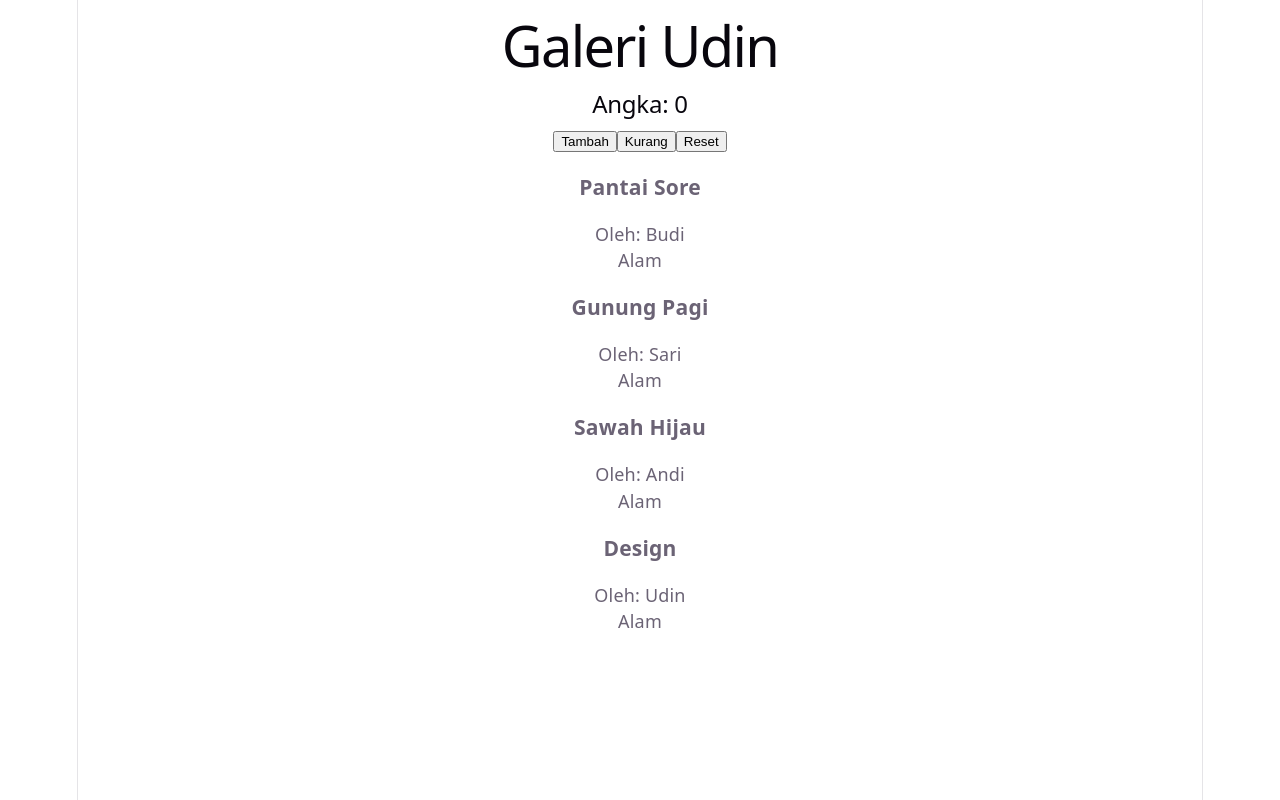
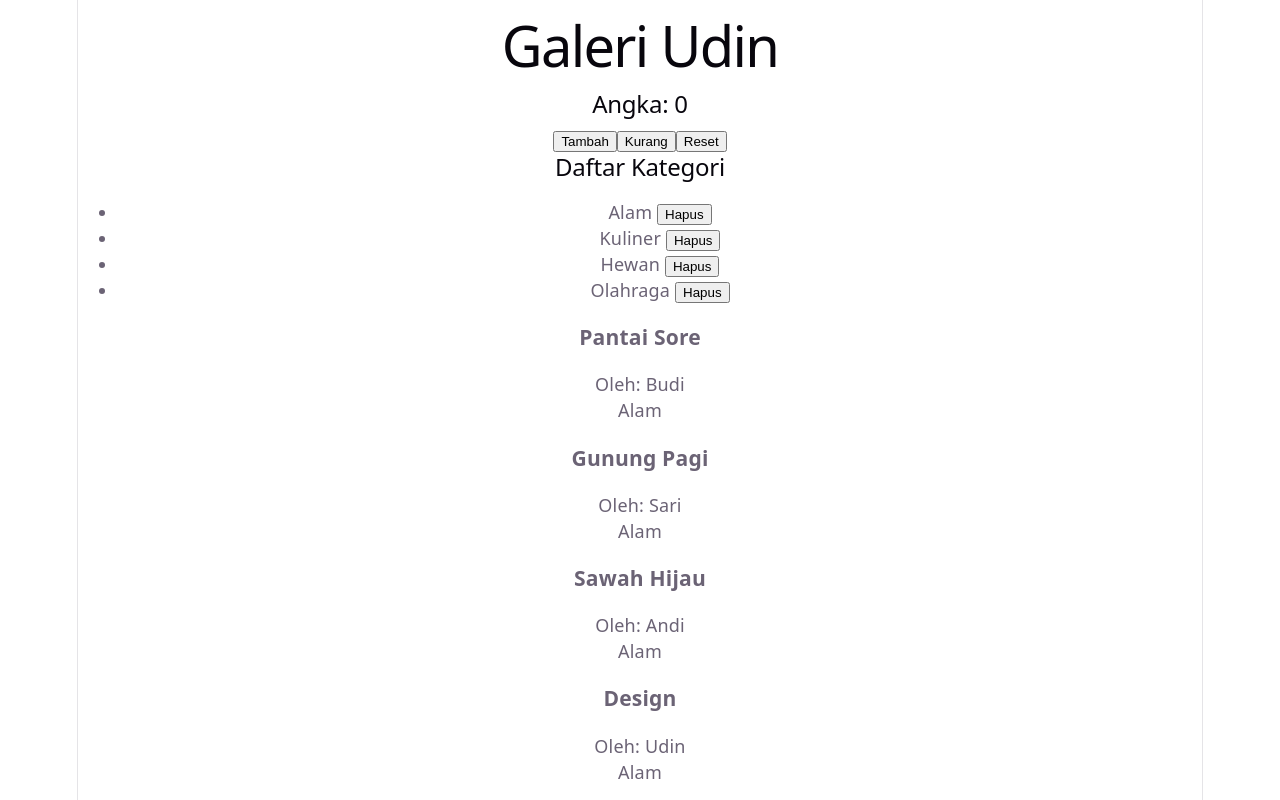
Before and after one commit to bahrudinrizki/galeri_udin, a React app in the folder frontend/: page / in a window 1280 px wide. Built offline with nearby package versions, Linux system fonts and the light colour scheme; the HTML template or start-up script is replaced by a standard one.

Commit message:
latihan daftar kategori dengan map dan filter

```diff
--- a/frontend/src/App.jsx
+++ b/frontend/src/App.jsx
@@ -1,12 +1,14 @@
 import Header from "./Header";
 import KartuFoto from "./KartuFoto";
 import Counter from "./Counter";
+import DaftarKategori from "./DaftarKategori";
 
 function App() {
   return (
     <div>
       <Header />
       <Counter/>
+      <DaftarKategori/>
       <KartuFoto judul ="Pantai Sore" pengunggah ="Budi" />
       <KartuFoto judul ="Gunung Pagi" pengunggah ="Sari" />
       <KartuFoto judul ="Sawah Hijau" pengunggah ="Andi"/>
--- /dev/null
+++ b/frontend/src/DaftarKategori.jsx
@@ -0,0 +1,30 @@
+import { useState } from "react";
+
+function DaftarKategori() {
+  const [kategori, setKategori] = useState([
+    {id : 1, nama: "Alam"},
+    {id : 2, nama: "Kuliner"},
+    {id : 3, nama: "Hewan"},
+    {id : 4, nama: "Olahraga"},
+  ]);
+
+  function hapus(idYangDihapus) {
+    const sisa = kategori.filter((k) => k.id !== idYangDihapus);
+    setKategori(sisa);
+  }
+  return (
+    <div>
+      <h2> Daftar Kategori</h2>
+      <ul>
+        {kategori.map((k) => (
+          <li key={k.id}>
+            {k.nama}{" "}
+            <button onClick={() => hapus(k.id)}>Hapus</button>
+          </li>
+        ))}
+      </ul>
+    </div>
+  );
+}
+
+export default DaftarKategori;
```
